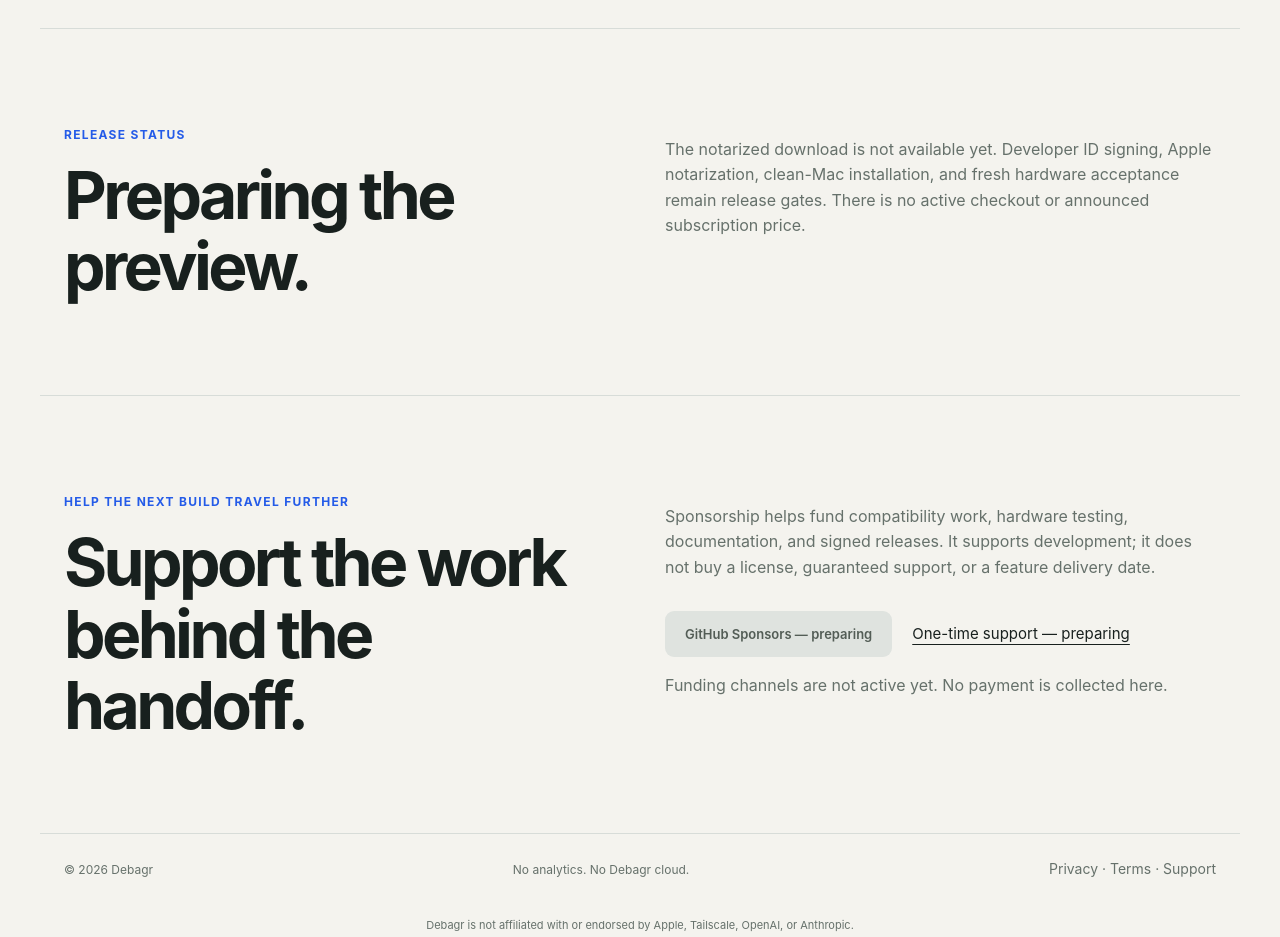
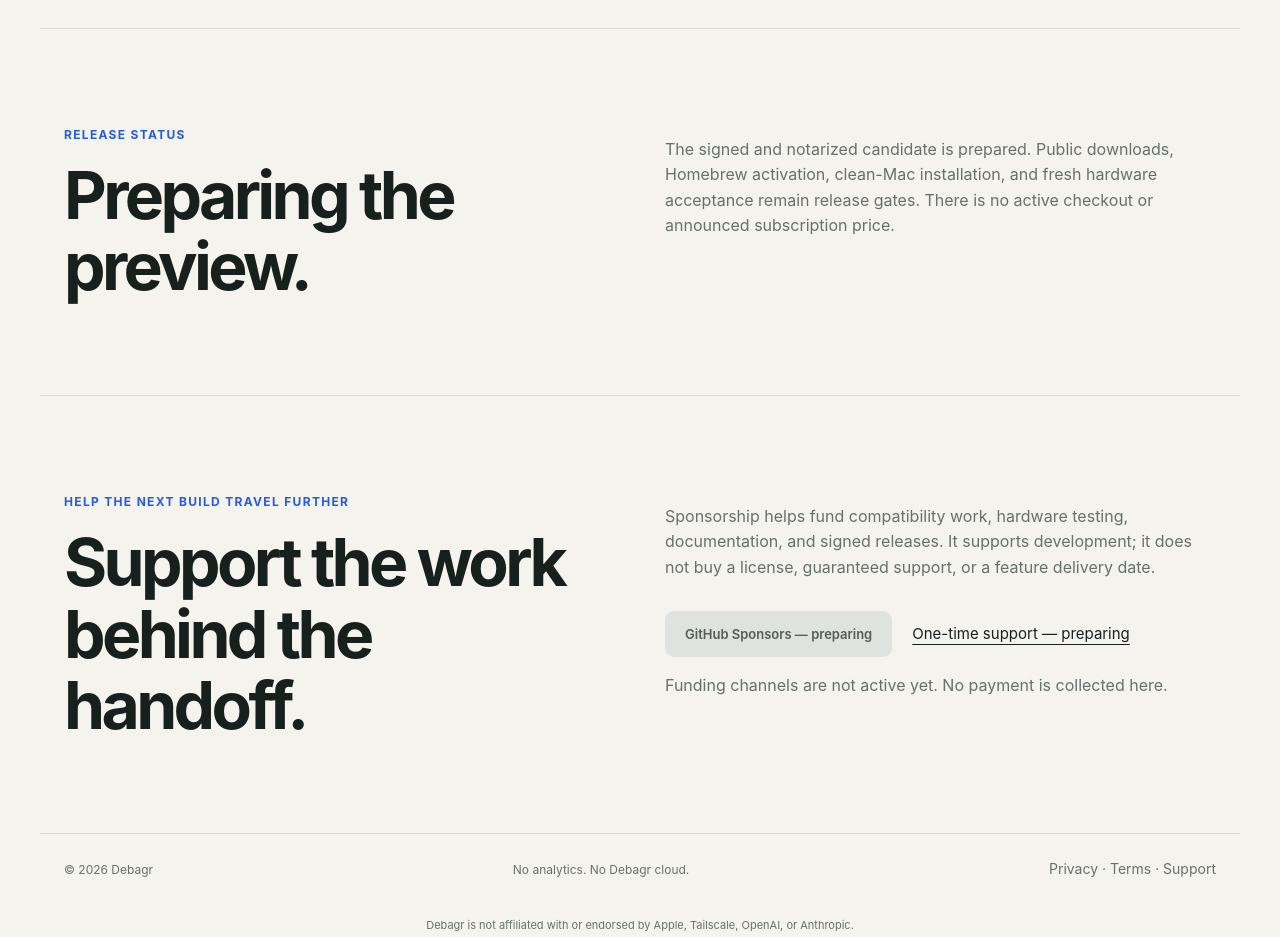
Before and after one commit to radeknovis/Debagr, a plain HTML site: page Marketing/site/index.html in a window 1280 px wide. Shown: the part 5040-5977 px from the top of the page. Drawn offline with Linux system fonts and the light colour scheme.

Commit message:
Record notarized candidate and validated Homebrew channel

```diff
--- a/Marketing/site/index.html
+++ b/Marketing/site/index.html
@@ -62,7 +62,7 @@
     </section>
     <section class="section availability" id="availability">
       <div><span class="eyebrow">Release status</span><h2>Preparing the preview.</h2></div>
-      <p>The notarized download is not available yet. Developer ID signing, Apple notarization, clean-Mac installation, and fresh hardware acceptance remain release gates. There is no active checkout or announced subscription price.</p>
+      <p>The signed and notarized candidate is prepared. Public downloads, Homebrew activation, clean-Mac installation, and fresh hardware acceptance remain release gates. There is no active checkout or announced subscription price.</p>
     </section>
     <section class="section availability" id="support">
       <div><span class="eyebrow">Help the next build travel further</span><h2>Support the work<br>behind the handoff.</h2></div>
```
Also changed, not shown: Marketing/index.html (+1 -1 lines), 4 other files.
